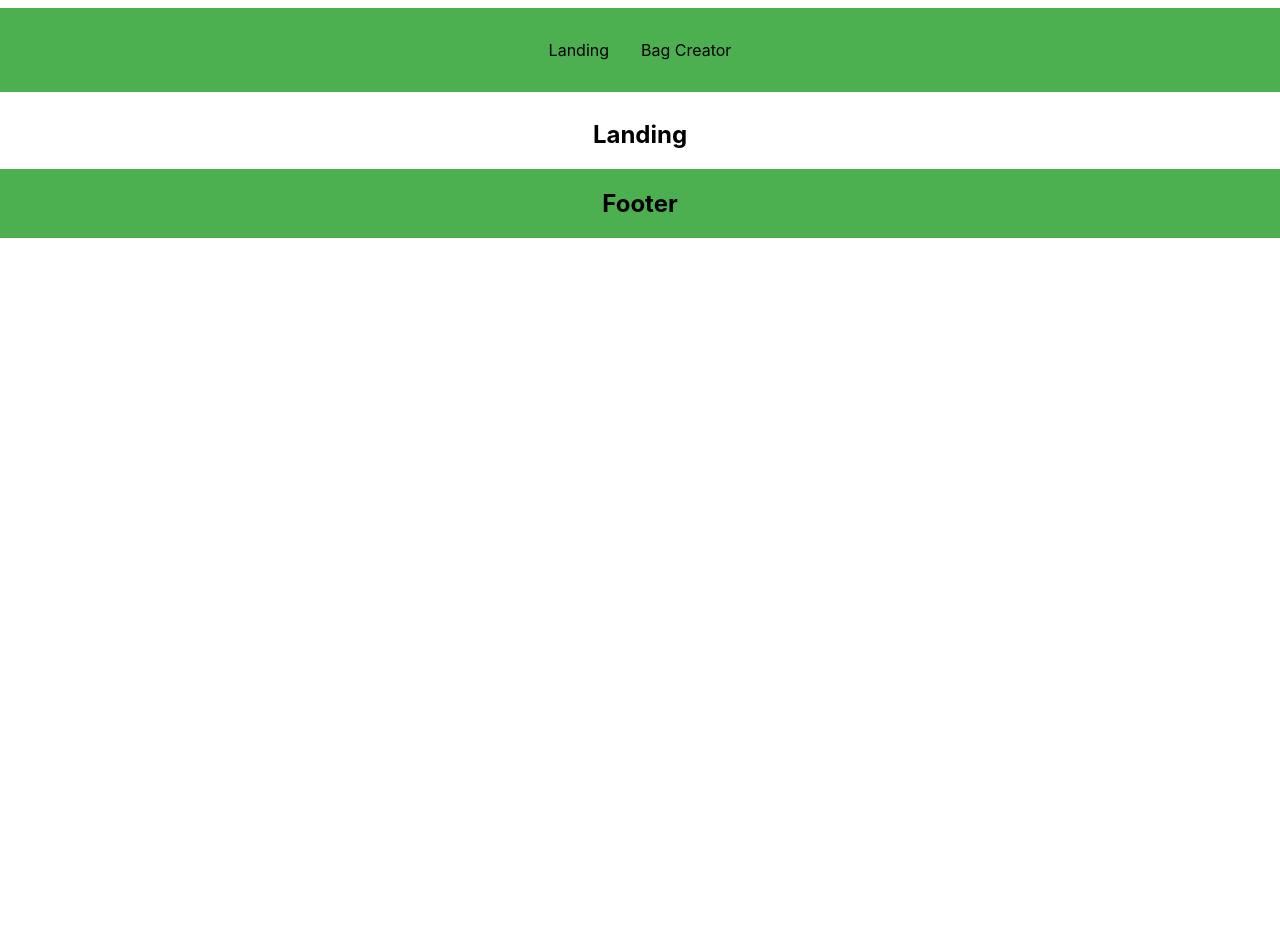
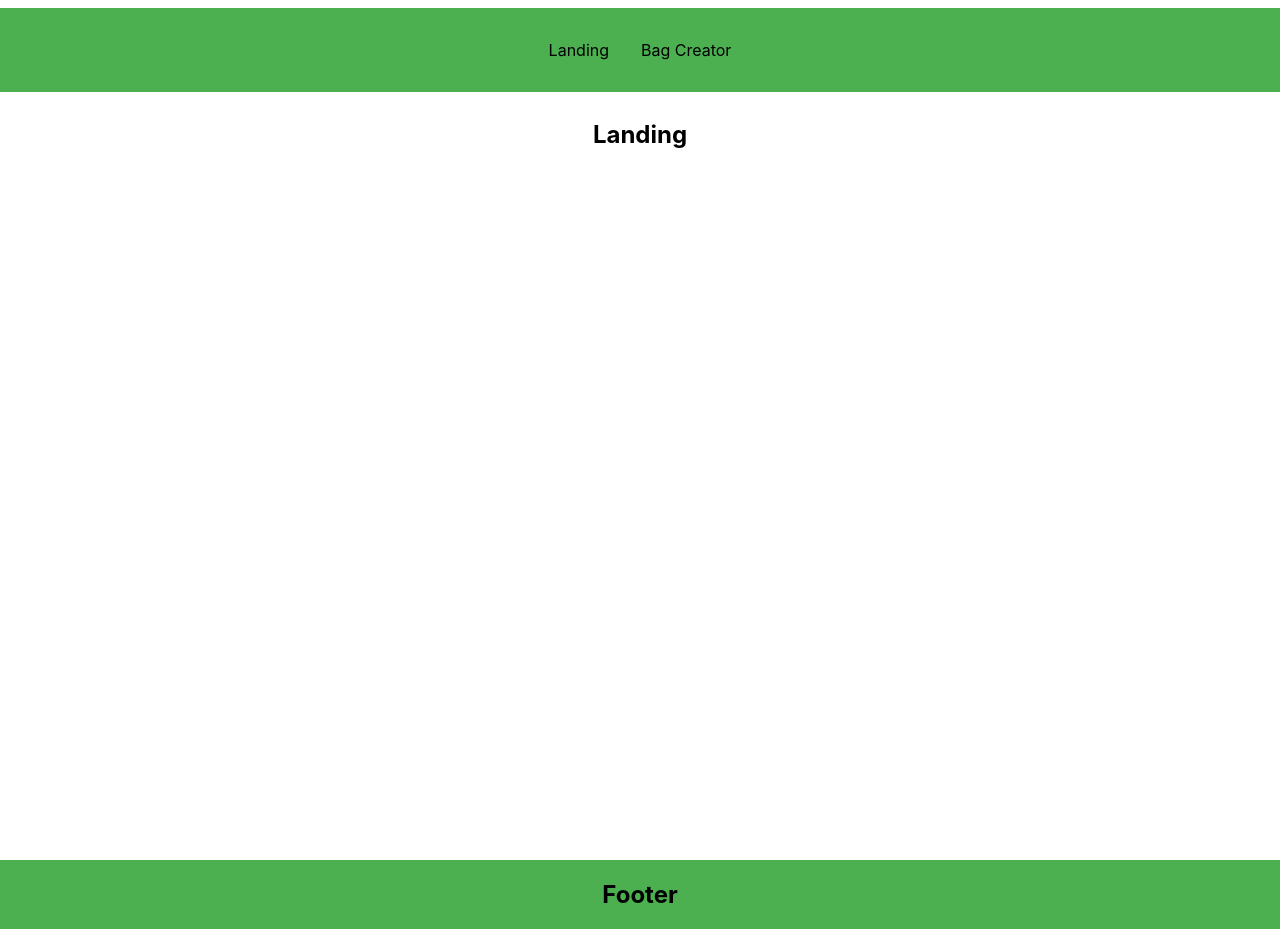
Before and after one commit to poplockndrop1t/golfBuddy, a React (Create React App) app: page / in a window 1280 px wide. Before the commit the page ends 800 px from the top, so only its background shows below. Built offline with nearby package versions, Linux system fonts and the light colour scheme.

Commit message:
Add min vh height on landing

```diff
--- a/src/Landing/Landing.css
+++ b/src/Landing/Landing.css
@@ -0,0 +1,3 @@
+.landingContainer {
+  min-height: 95vh;
+}
```
